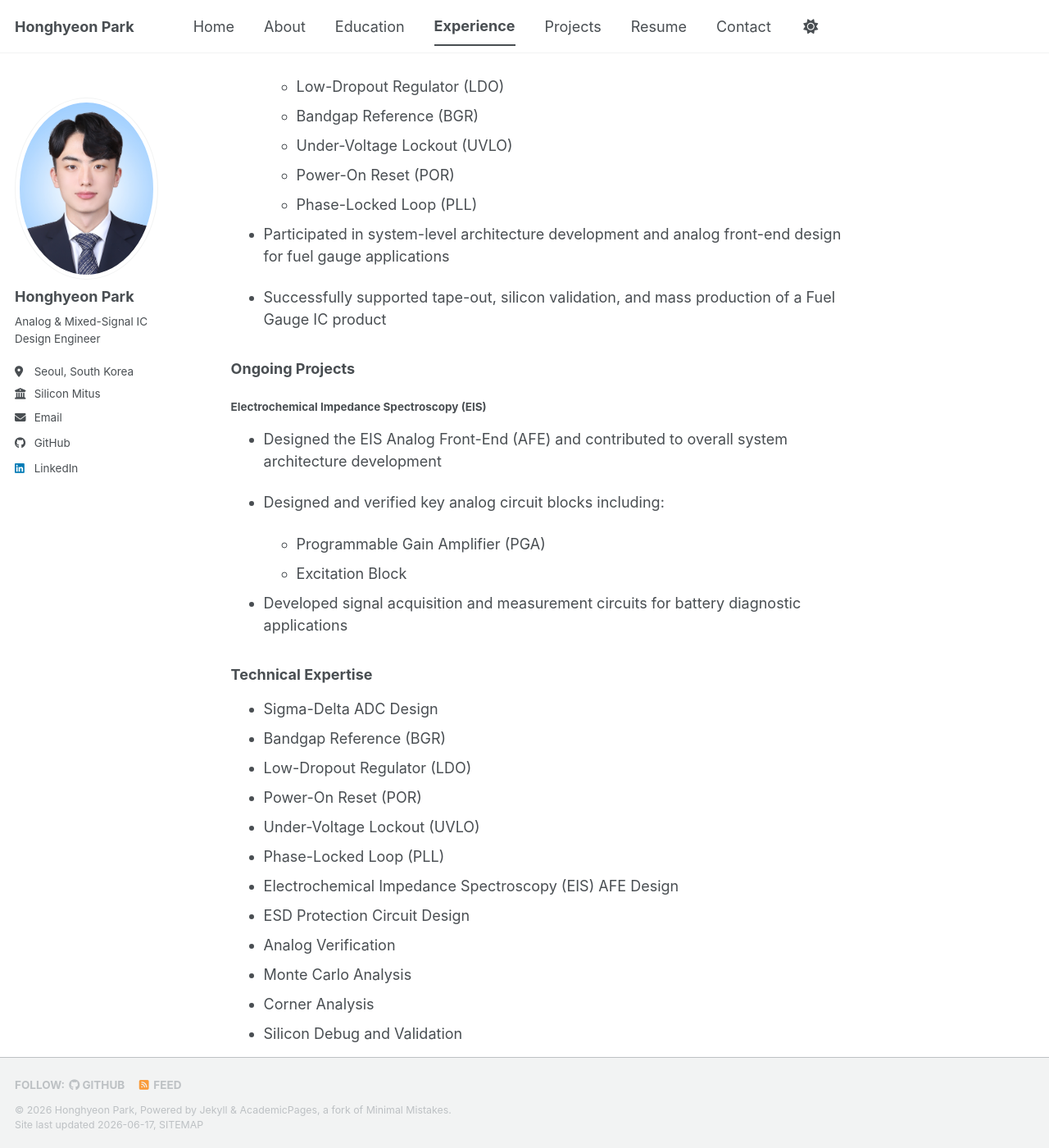
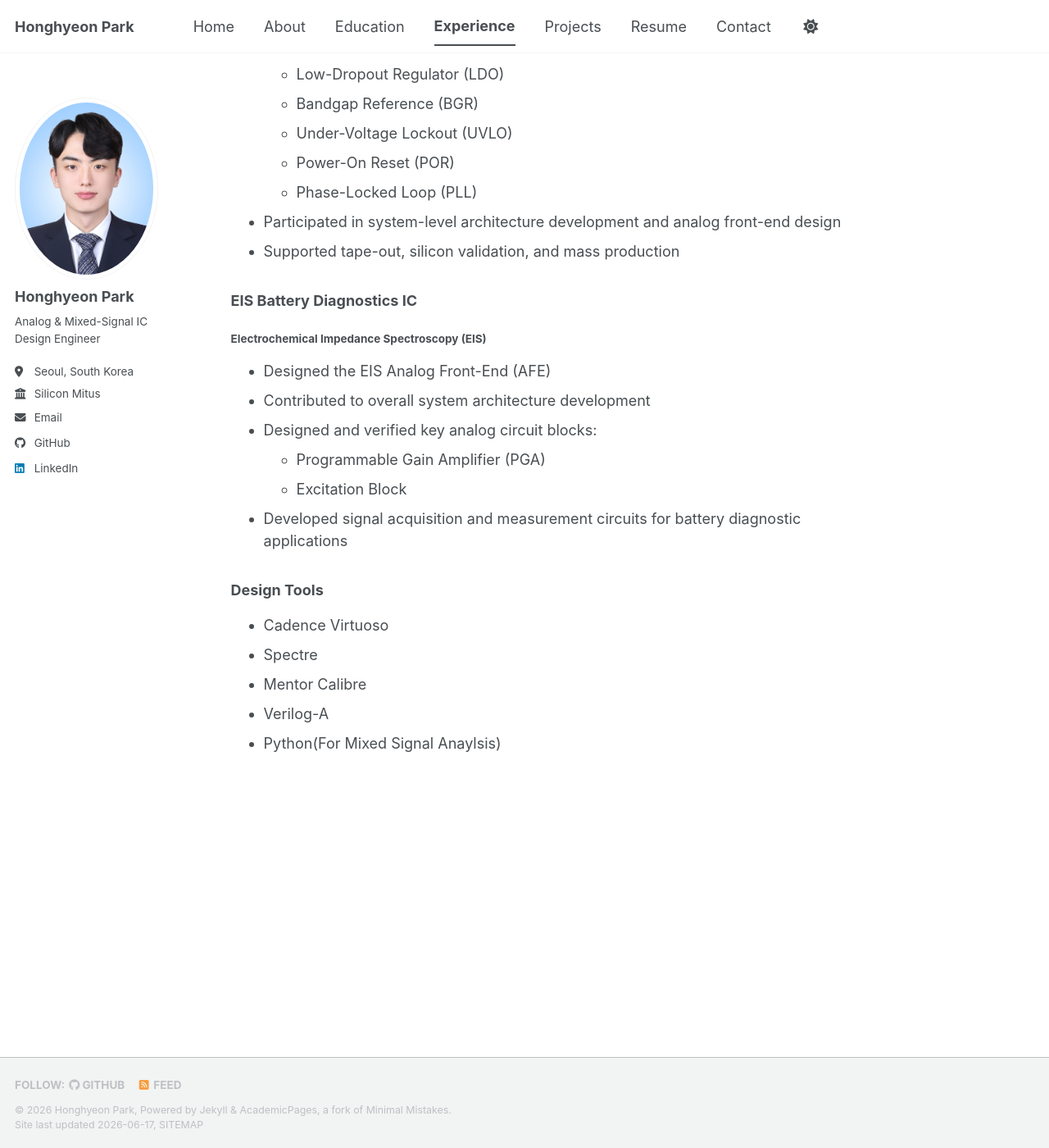
Before and after one commit to PARKHONGHYEON/PARHONGHYEON.github.io, a Jekyll site: the page built from _pages/experience.md, in a window 1280 px wide and 1400 px high, scrolled down 737 px. Shown: the whole window at 82% size. Built offline with Jekyll 4.4.1, drawn with Linux system fonts in a browser that asks for light colours; a script bundle is joined from its source files by our own code; library files that are not in the unit come from our copies; some of the changed text lies outside the part shown.

Commit message:
Update experience.md

```diff
--- a/_pages/experience.md
+++ b/_pages/experience.md
@@ -21,57 +21,37 @@ Dec. 2021 – Present
 * ESD circuit design and reliability verification
 * Test support for silicon validation and characterization
 
-### Major Projects
+### Fuel Gauge IC Development
 
 #### 1-Cell Fuel Gauge IC & 2-Cell Fuel Gauge IC
 
 * Designed **Sigma-Delta ADC** for battery monitoring applications
-
-* Designed and verified analog building blocks including:
+* Designed and verified key analog building blocks:
 
   * Low-Dropout Regulator (LDO)
   * Bandgap Reference (BGR)
   * Under-Voltage Lockout (UVLO)
   * Power-On Reset (POR)
   * Phase-Locked Loop (PLL)
+* Participated in system-level architecture development and analog front-end design
+* Supported tape-out, silicon validation, and mass production
 
-* Participated in system-level architecture development and analog front-end design for fuel gauge applications
-
-* Successfully supported tape-out, silicon validation, and mass production of a Fuel Gauge IC product
-
-### Ongoing Projects
+### EIS Battery Diagnostics IC
 
 #### Electrochemical Impedance Spectroscopy (EIS)
 
-* Designed the EIS Analog Front-End (AFE) and contributed to overall system architecture development
-
-* Designed and verified key analog circuit blocks including:
-
+* Designed the EIS Analog Front-End (AFE)
+* Contributed to overall system architecture development
+* Designed and verified key analog circuit blocks:
   * Programmable Gain Amplifier (PGA)
   * Excitation Block
-
 * Developed signal acquisition and measurement circuits for battery diagnostic applications
 
-### Technical Expertise
-
-* Sigma-Delta ADC Design
-* Bandgap Reference (BGR)
-* Low-Dropout Regulator (LDO)
-* Power-On Reset (POR)
-* Under-Voltage Lockout (UVLO)
-* Phase-Locked Loop (PLL)
-* Electrochemical Impedance Spectroscopy (EIS) AFE Design
-* ESD Protection Circuit Design
-* Analog Verification
-* Monte Carlo Analysis
-* Corner Analysis
-* Silicon Debug and Validation
 
 ### Design Tools
 
 * Cadence Virtuoso
 * Spectre
+* Mentor Calibre
 * Verilog-A
-* ADE Explorer / Assembler
-* MATLAB
-* Git
+* Python(For Mixed Signal Anaylsis)
```
